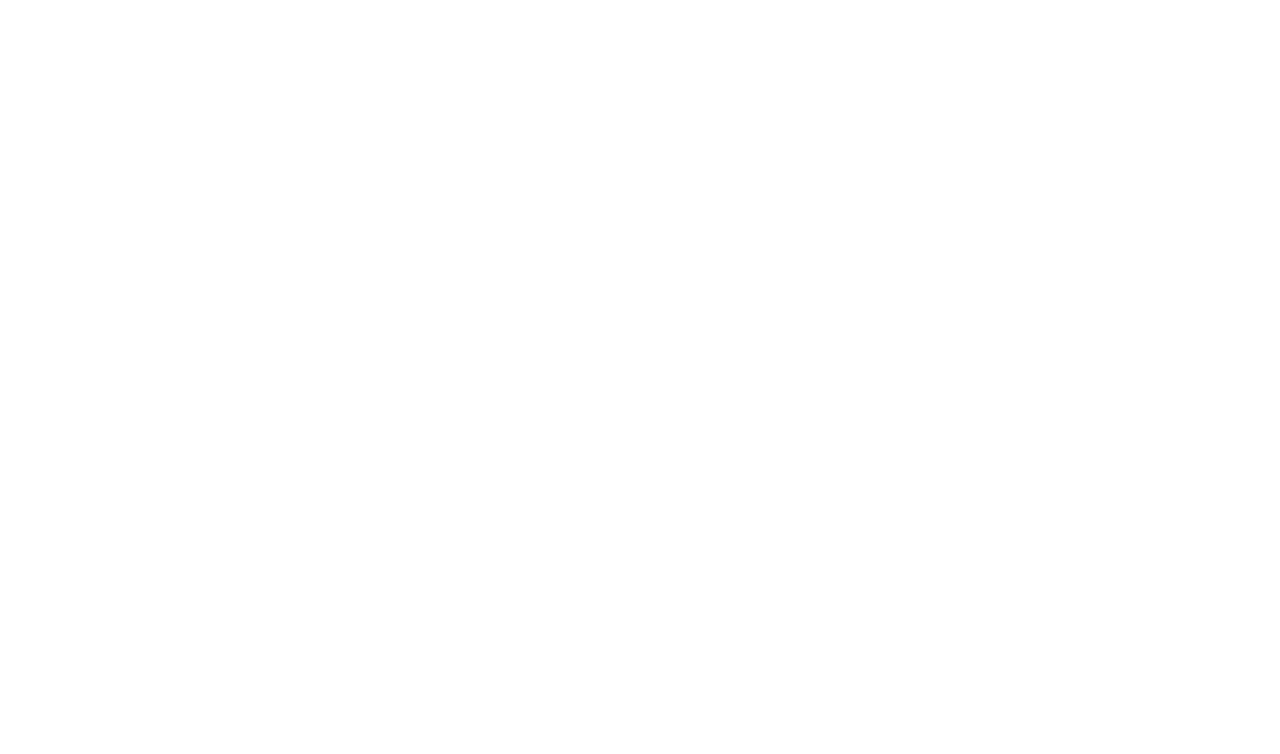
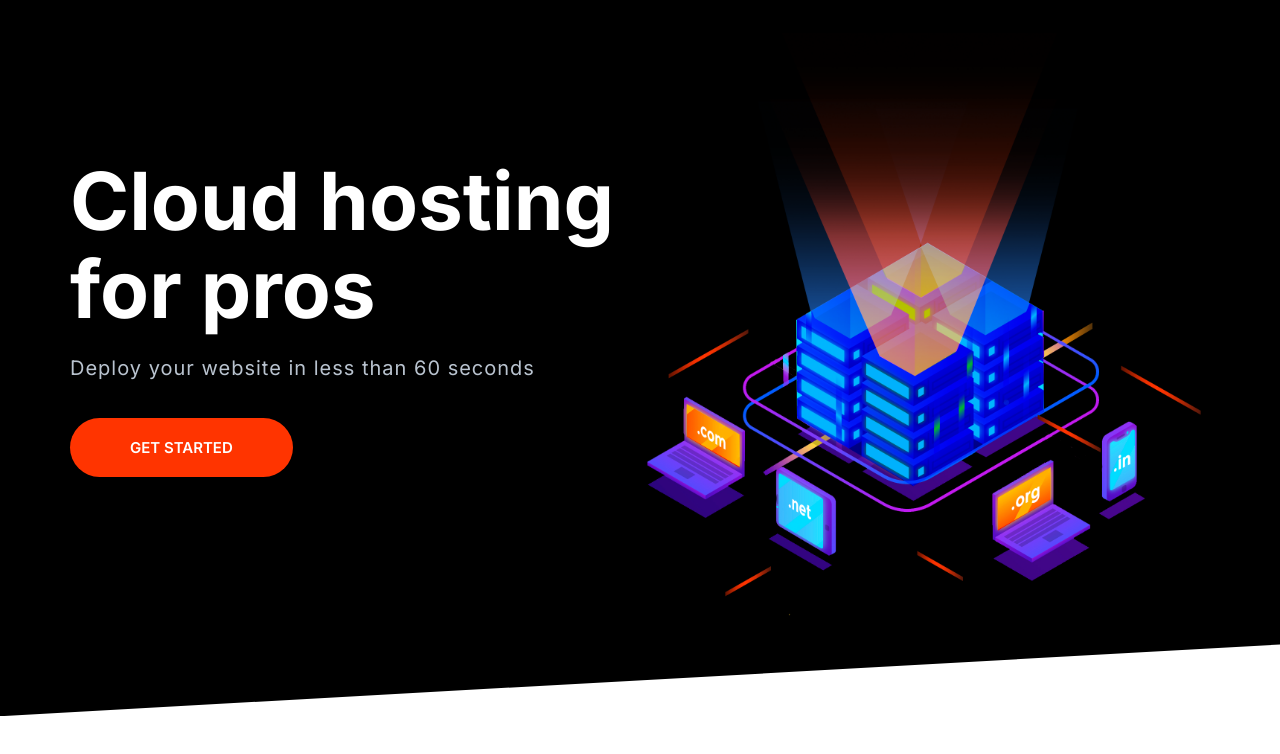
Before and after one commit to tumsif/moshifyfirstwebsite, a plain HTML site: page index.html in a window 1280 px wide. Drawn offline with Linux system fonts and the light colour scheme.

Commit message:
build hero component

```diff
--- a/css/style.css
+++ b/css/style.css
@@ -35,6 +35,7 @@ h2,
 h3 {
   color: var(--color-heading);
   margin-bottom: 1rem;
+  line-height: 1.1;
 }
 
 h1 {
@@ -699,3 +700,31 @@ of navigation bar only*/
     border: 0;
   }
 }
+
+/*hero*/
+
+.hero {
+  clip-path: polygon(0% 0%, 100% 0%, 100% 90%, 0% 100%);
+}
+
+.hero__tagline {
+  font-size: 2rem;
+  color: #b9c3cf;
+  letter-spacing: 1px;
+  margin: 2rem 0 5rem;
+}
+
+.hero__image {
+  width: 100%;
+}
+
+@media screen and (min-width: 768px) {
+  .hero {
+    padding-top: 0;
+  }
+
+  .hero__content {
+    text-align: left;
+    align-self: center;
+  }
+}
--- a/index.html
+++ b/index.html
@@ -14,6 +14,22 @@
     <link rel="stylesheet" href="css/style.css" />
   </head>
   <body>
+    <section class="block block--dark block--skewed-left hero">
+      <div class="container grid grid--1x2">
+        <header class="block__header hero__content">
+          <h1 class="block__heading">Cloud hosting for pros</h1>
+          <p class="hero__tagline">
+            Deploy your website in less than 60 seconds
+          </p>
+          <a href="#" class="btn btn--accent btn--stretched">get started</a>
+        </header>
+        <img
+          class="hero__image"
+          src="images/banner.png"
+          alt="cloud hosting company picture"
+        />
+      </div>
+    </section>
     <script src="js/main.js"></script>
   </body>
 </html>
```
Also changed, not shown: components/hero.html (added, +14 -0 lines).
